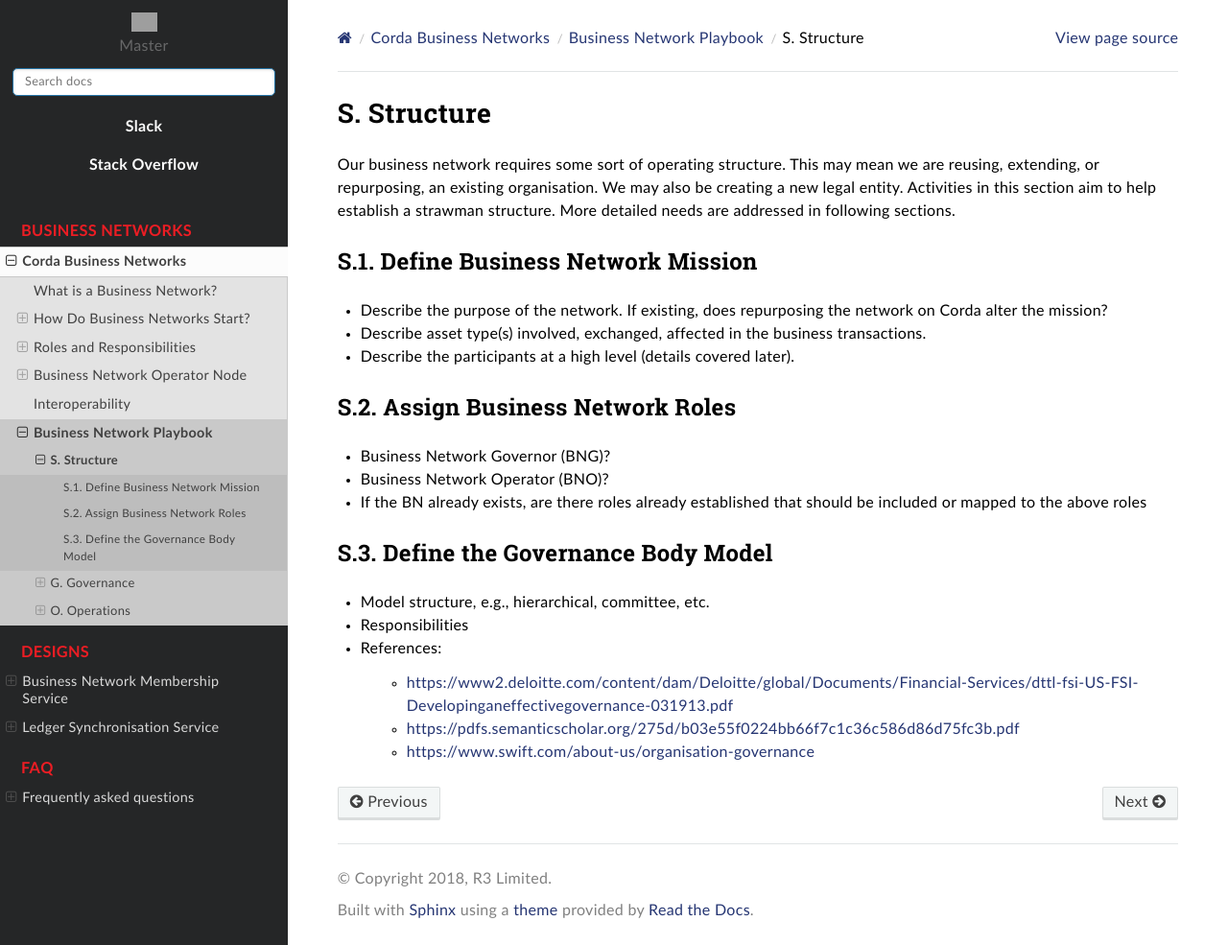
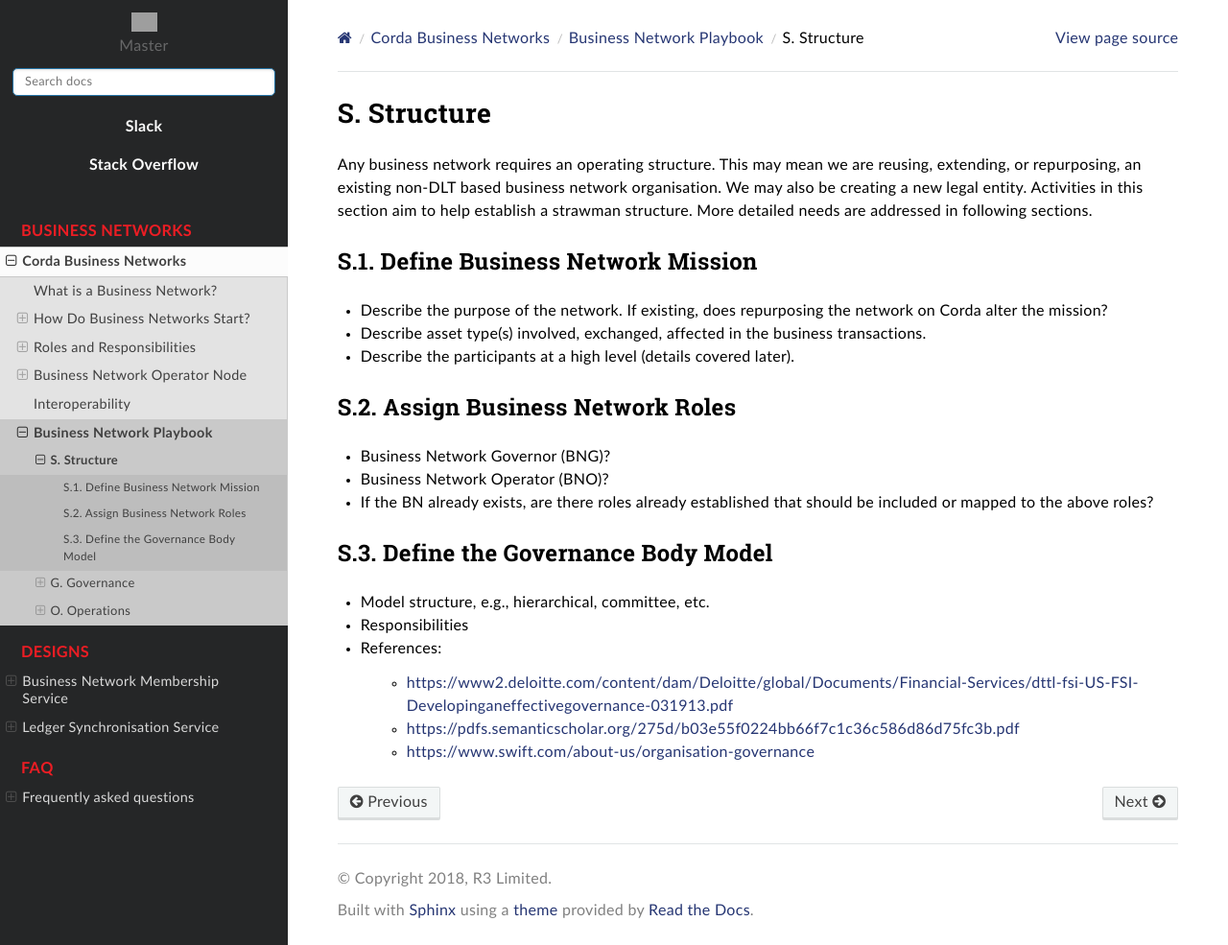
Before and after one commit to corda/corda-solutions, a Sphinx documentation site: the page built from docs/source/business-networks/business-network-playbook/structure.rst, in a window 1280 px wide and 985 px high. Shown: the whole window at 96% size. Built offline with Sphinx 7.4.7 and the Read the Docs theme 2.0.0, drawn with Linux system fonts in a browser that asks for light colours; grey boxes are pictures that could not be loaded.

Commit message:
edit BN Playbook Structure doc

```diff
--- a/docs/source/business-networks/business-network-playbook/structure.rst
+++ b/docs/source/business-networks/business-network-playbook/structure.rst
@@ -1,9 +1,8 @@
 S. Structure
 ------------
 
-Our business network requires some sort of operating structure.  This may mean we are reusing, extending, or
-repurposing, an existing organisation.  We may also be creating a new legal entity.  Activities in this section
-aim to help establish a strawman structure.  More detailed needs are addressed in following sections.
+Any business network requires an operating structure.  This may mean we are reusing, extending, or
+repurposing, an existing non-DLT based business network organisation.  We may also be creating a new legal entity.  Activities in this section aim to help establish a strawman structure.  More detailed needs are addressed in following sections.
 
 S.1. Define Business Network Mission
 ^^^^^^^^^^^^^^^^^^^^^^^^^^^^^^^^^^^^
@@ -17,7 +16,7 @@ S.2. Assign Business Network Roles
 
 - Business Network Governor (BNG)?
 - Business Network Operator (BNO)?
-- If the BN already exists, are there roles already established that should be included or mapped to the above roles
+- If the BN already exists, are there roles already established that should be included or mapped to the above roles?
 
 S.3. Define the Governance Body Model
 ^^^^^^^^^^^^^^^^^^^^^^^^^^^^^^^^^^^^^
```
